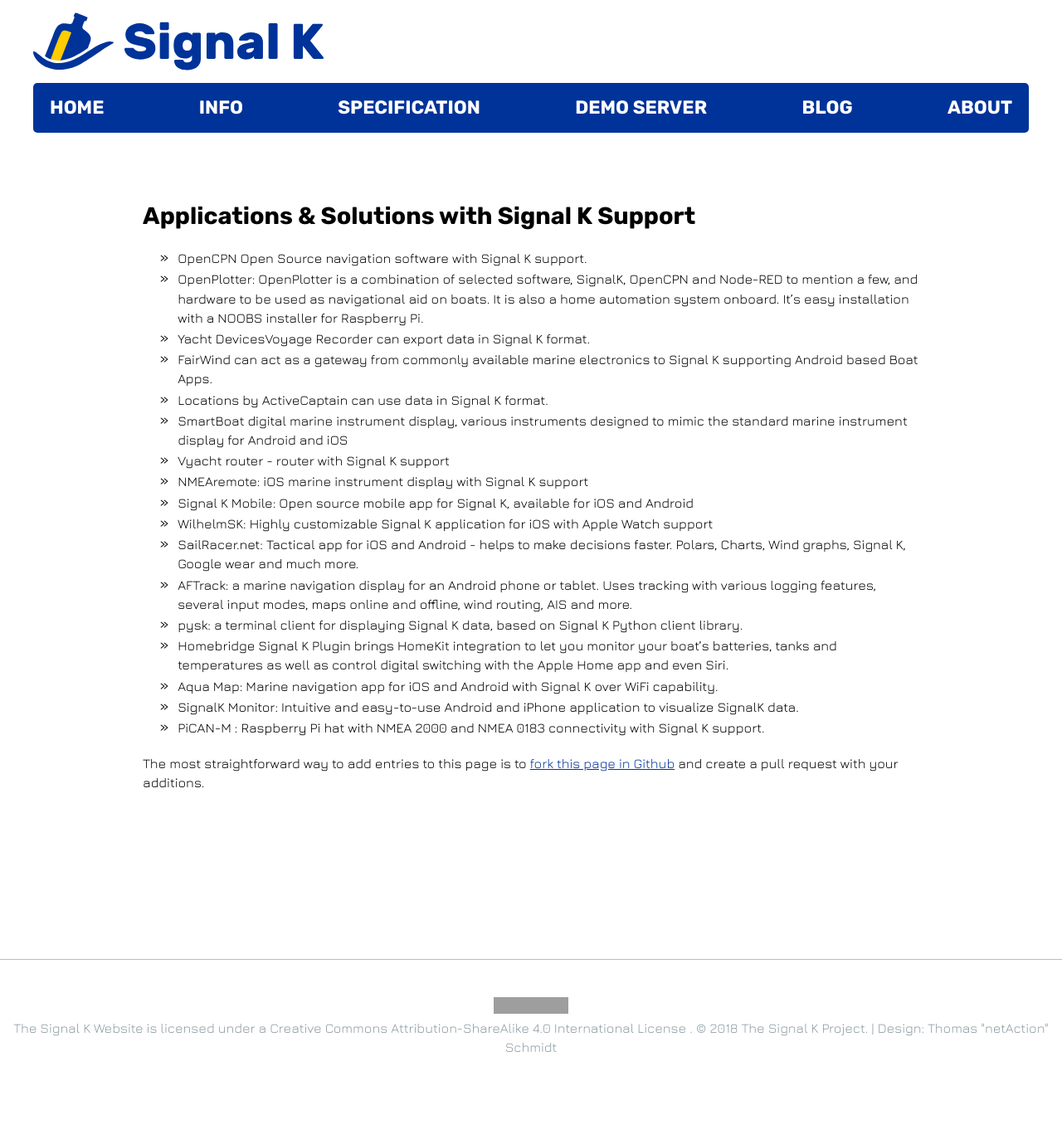
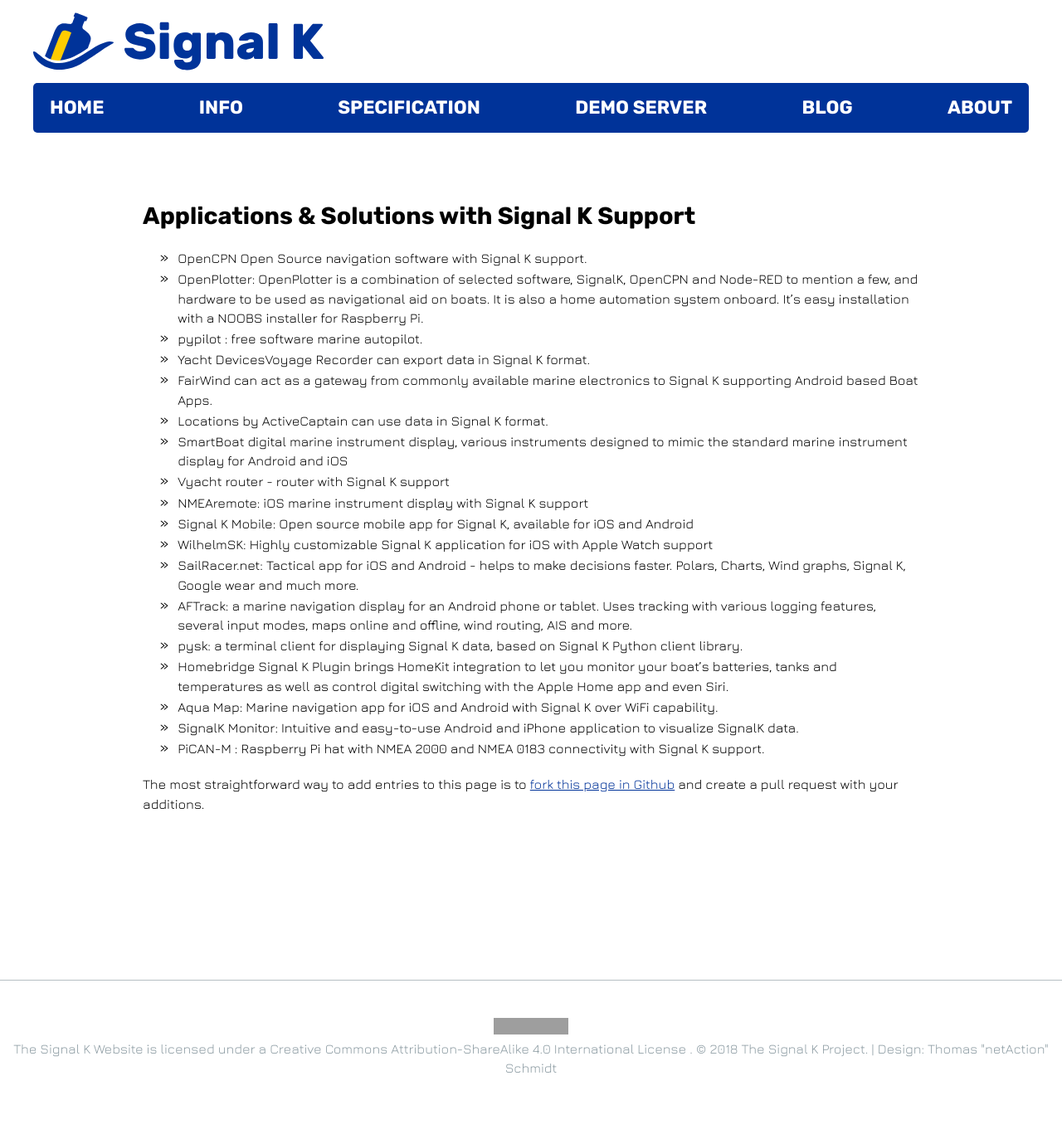
Before and after one commit to SignalK/signalk.github.io, a Jekyll site: the page built from solutions.md, in a window 1280 px wide. Shown: the whole page at 83% size. Built offline with Jekyll 4.4.1, drawn with Linux system fonts in a browser that asks for light colours; nearby versions of some CDN libraries; before the commit the page ends 1354 px from its top, so only the background shows below that; grey boxes are pictures that could not be loaded.

Commit message:
add pypilot to list of signalk solutions (#86)

```diff
--- a/solutions.md
+++ b/solutions.md
@@ -8,6 +8,7 @@
 
 - [OpenCPN](https://opencpn.org/) Open Source navigation software with Signal K support.
 - [OpenPlotter](https://openmarine.net/openplotter): OpenPlotter is a combination of selected software, SignalK, OpenCPN and Node-RED to mention a few, and hardware to be used as navigational aid on boats. It is also a home automation system onboard. It's easy installation with a NOOBS installer for Raspberry Pi.
+- [pypilot](http://pypilot.org/) : free software marine autopilot.
 - [Yacht Devices](http://www.yachtd.com) [Voyage Recorder](http://www.yachtd.com/products/recorder.html) can export
   data in Signal K format.
 - [FairWind](http://fairwind.uniparthenope.it) can act as a gateway from commonly available marine electronics to
@@ -27,6 +28,7 @@
 - [PiCAN-M](http://skpang.co.uk/catalog/picanm-with-nmea-0183-and-nmea-2000-connection-3a-smps-p-1599.html) : Raspberry Pi hat with NMEA 2000 and NMEA 0183 connectivity with Signal K support.
 
 
+
 The most straightforward way to add entries to this page is to
 [fork this page in Github](https://github.com/SignalK/signalk.github.io/blob/master/solutions.md) and
 create a pull request with your additions.
```
